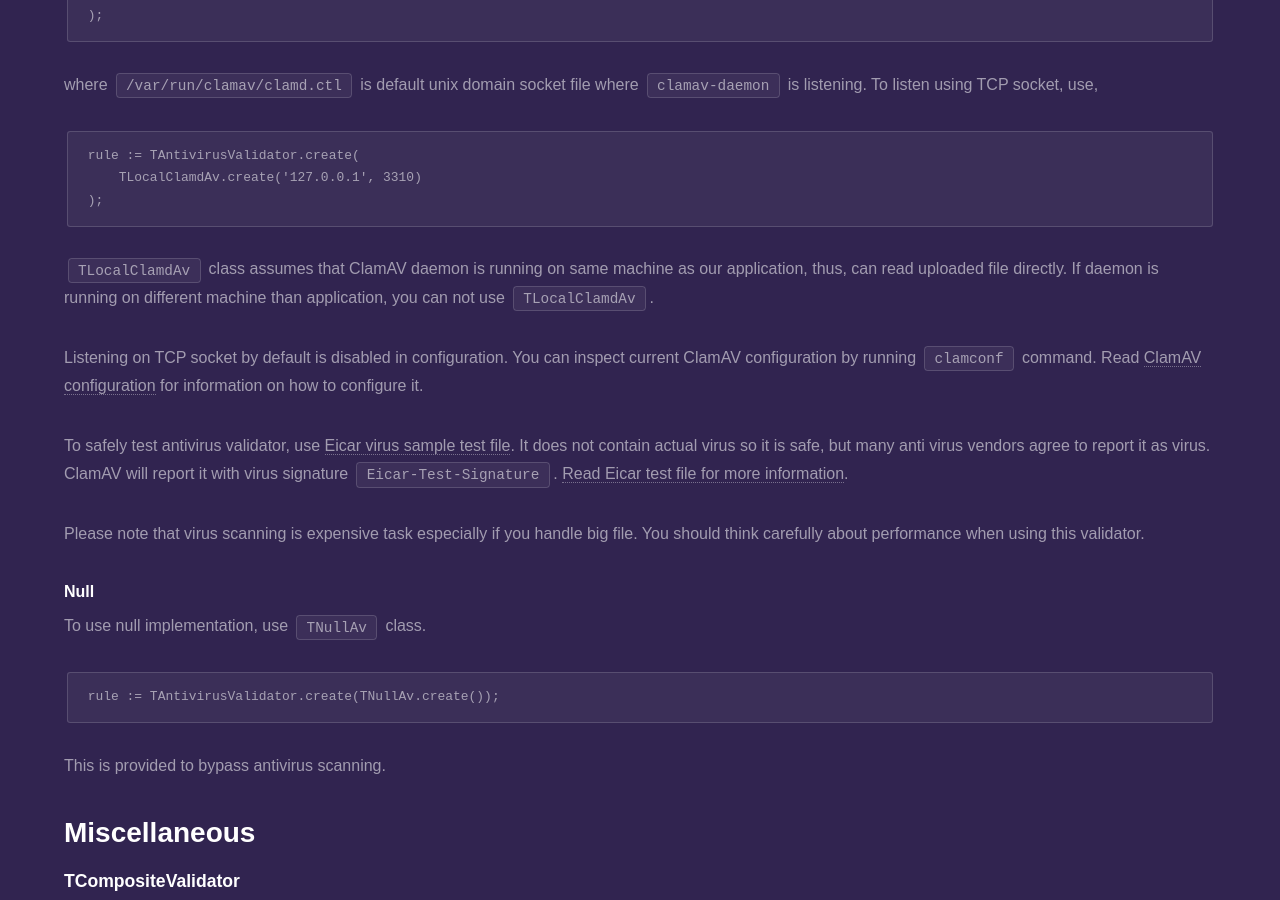
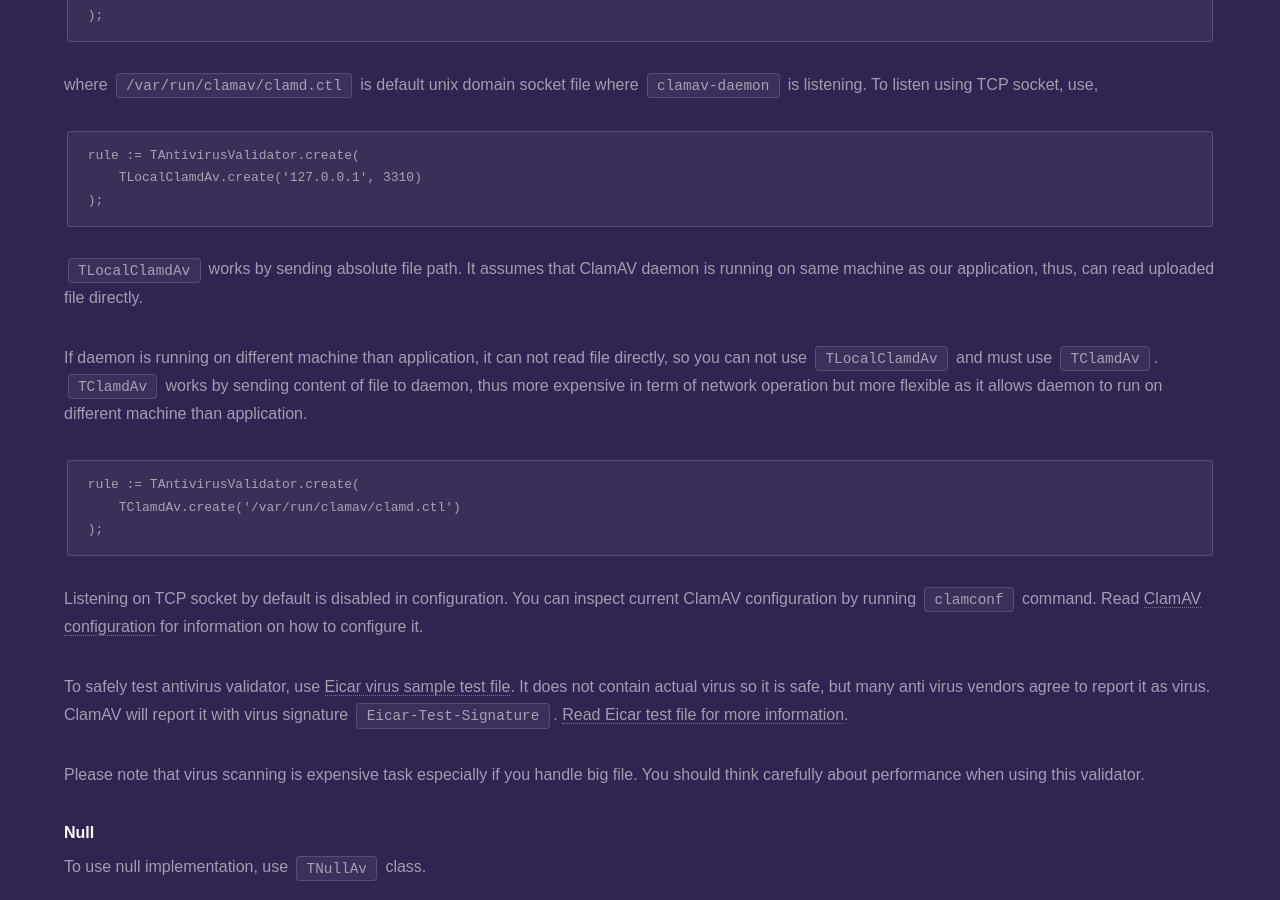
Before and after one commit to fanoframework/fanoframework.github.io, a Jekyll site: the page built from security/form-validation/built-in-validation-rules/index.md, in a window 1280 px wide and 900 px high, scrolled down 13037 px. Built offline with Jekyll 4.4.1, drawn with Linux system fonts in a browser that asks for light colours; our own code applies the rules of GitHub Pages for plain Markdown files.

Commit message:
add information about new clamd client

````diff
--- a/security/form-validation/built-in-validation-rules/index.md
+++ b/security/form-validation/built-in-validation-rules/index.md
@@ -558,7 +558,15 @@ rule := TAntivirusValidator.create(
 );
 ```
 
-`TLocalClamdAv` class assumes that ClamAV daemon is running on same machine as our application, thus, can read uploaded file directly. If daemon is running on different machine than application, you can not use `TLocalClamdAv`.
+`TLocalClamdAv` works by sending absolute file path. It assumes that ClamAV daemon is running on same machine as our application, thus, can read uploaded file directly.
+
+If daemon is running on different machine than application, it can not read file directly, so you can not use `TLocalClamdAv` and must use `TClamdAv`. `TClamdAv` works by sending content of file to daemon, thus more expensive in term of network operation but more flexible as it allows daemon to run on different machine than application.
+
+```
+rule := TAntivirusValidator.create(
+    TClamdAv.create('/var/run/clamav/clamd.ctl')
+);
+```
 
 Listening on TCP socket by default is disabled in configuration. You can inspect current ClamAV configuration by running `clamconf` command. Read [ClamAV configuration](https://www.clamav.net/documents/configuration) for information on how to configure it.
 
````
